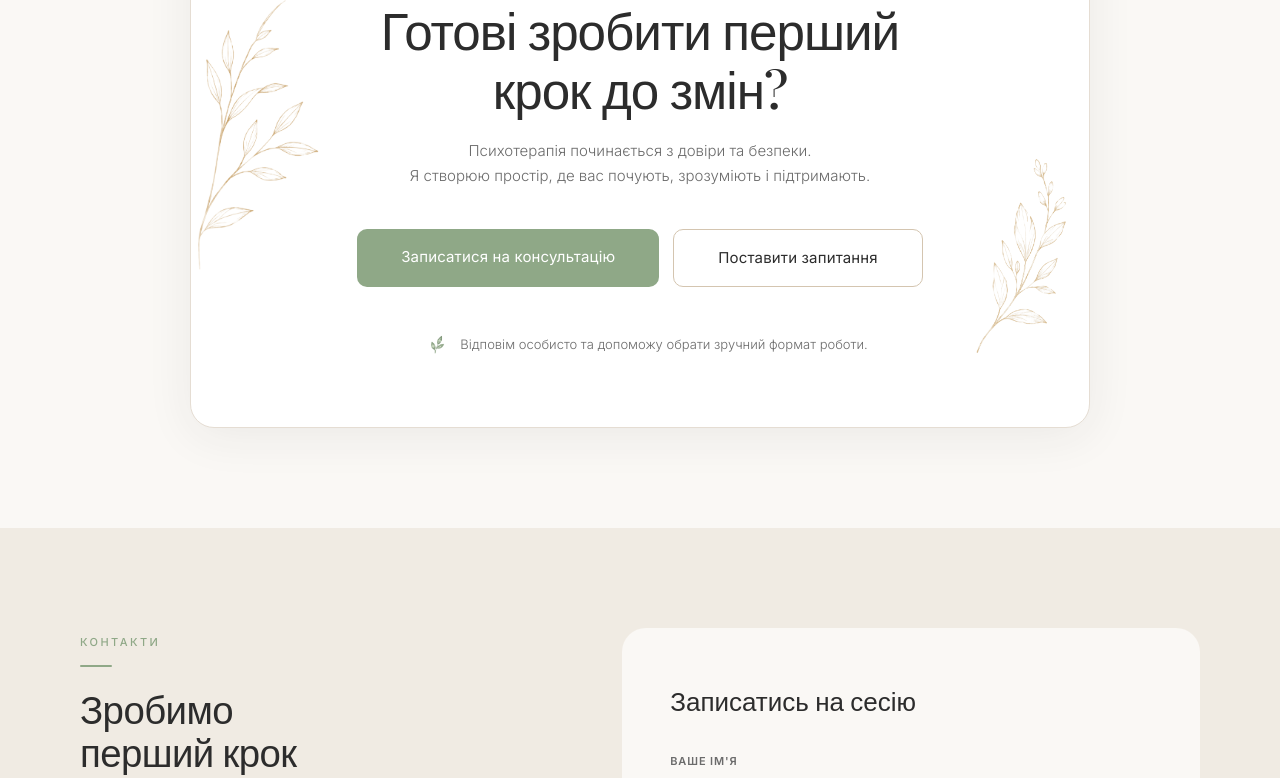
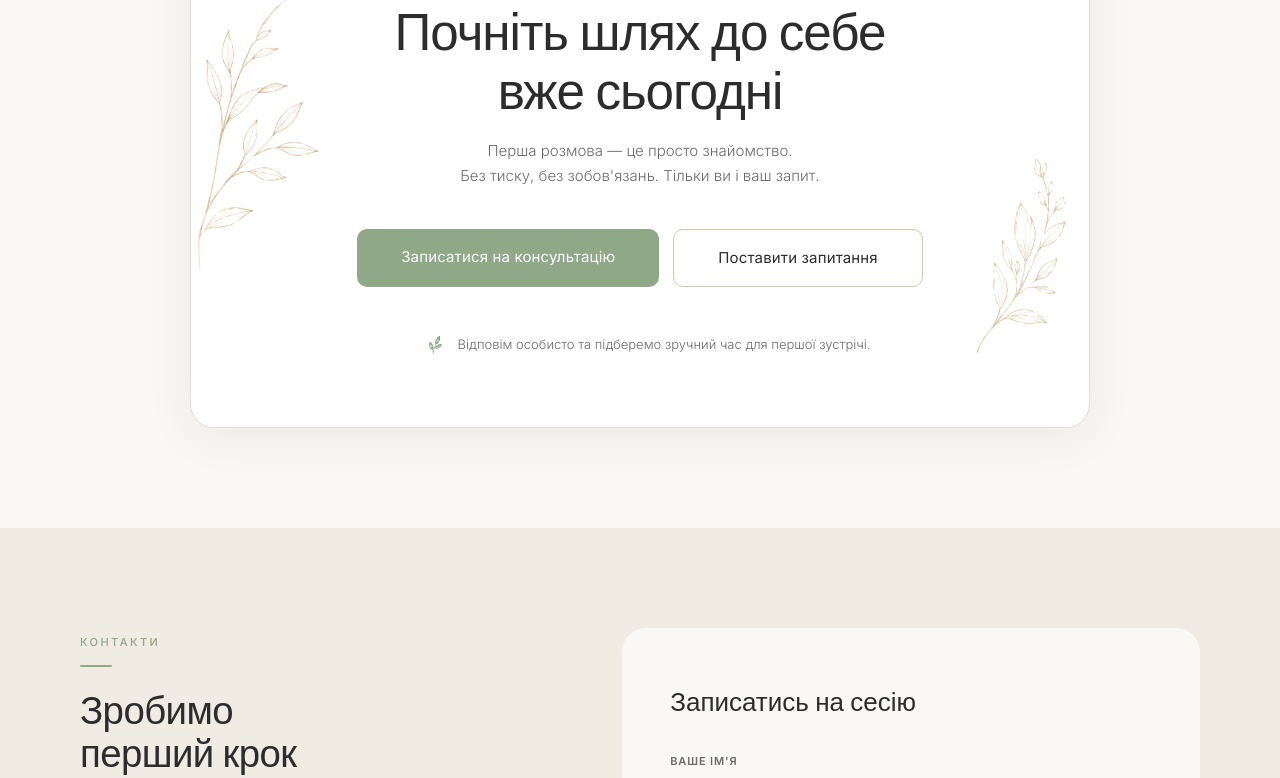
Before and after one commit to danylonahorniuk/psychologist-landing, a Next.js app: page / in a window 1280 px wide. Shown: the part 7131-7909 px from the top of the page. Built offline with nearby package versions, Linux system fonts and the light colour scheme.

Commit message:
feat: update CTA section copy to warmer tone

```diff
--- a/components/Contact.tsx
+++ b/components/Contact.tsx
@@ -62,7 +62,7 @@ export default function Contact() {
                 color: "var(--text)",
                 marginBottom: "20px",
               }}>
-                Готові зробити перший<br />крок до змін?
+                Почніть шлях до себе<br />вже сьогодні
               </h2>
 
               <p style={{
@@ -73,8 +73,8 @@ export default function Contact() {
                 maxWidth: "500px",
                 margin: "0 auto 40px",
               }}>
-                Психотерапія починається з довіри та безпеки.<br />
-                Я створюю простір, де вас почують, зрозуміють і підтримають.
+                Перша розмова — це просто знайомство.<br />
+                Без тиску, без зобов'язань. Тільки ви і ваш запит.
               </p>
 
               {/* Buttons */}
@@ -114,7 +114,7 @@ export default function Contact() {
                   <Image src="/cta-small.png" alt="" fill style={{ objectFit: "contain" }} sizes="48px" />
                 </div>
                 <span style={{ fontSize: "13px", color: "var(--muted)", fontWeight: 300 }}>
-                  Відповім особисто та допоможу обрати зручний формат роботи.
+                  Відповім особисто та підберемо зручний час для першої зустрічі.
                 </span>
               </div>
             </div>
```
